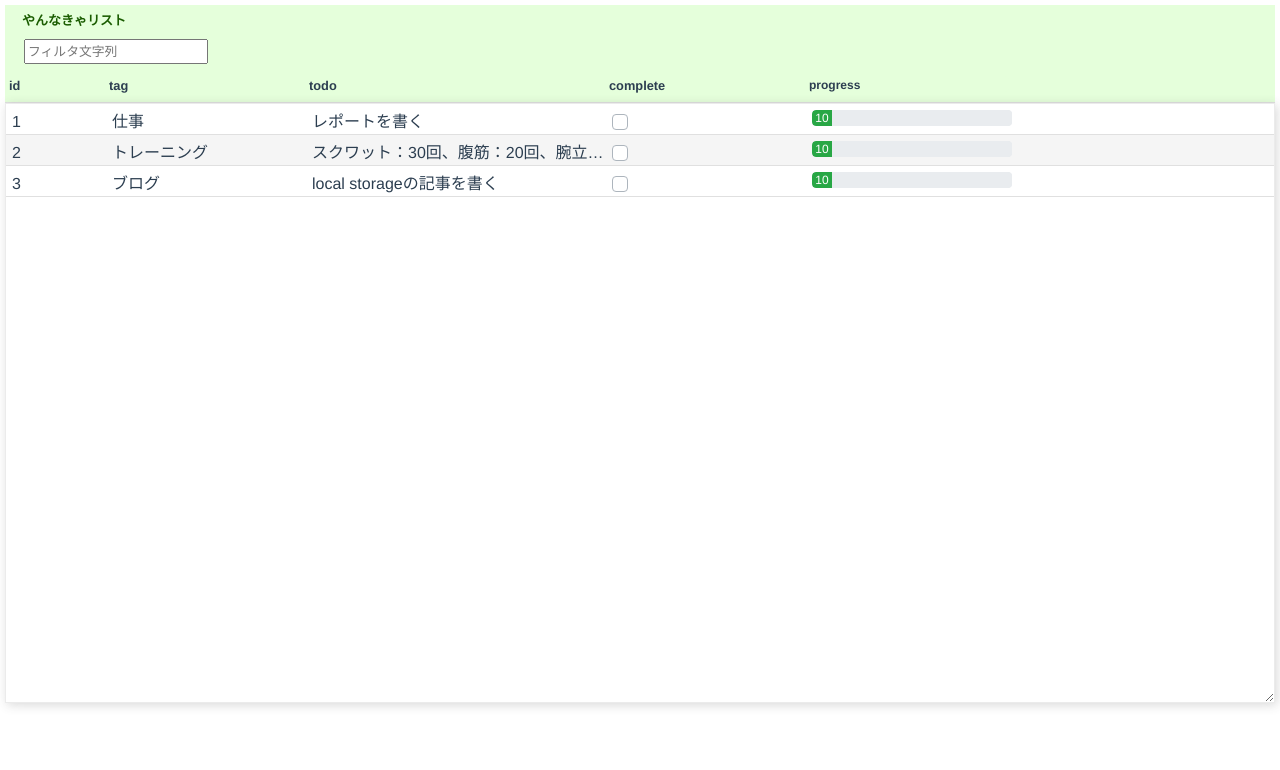
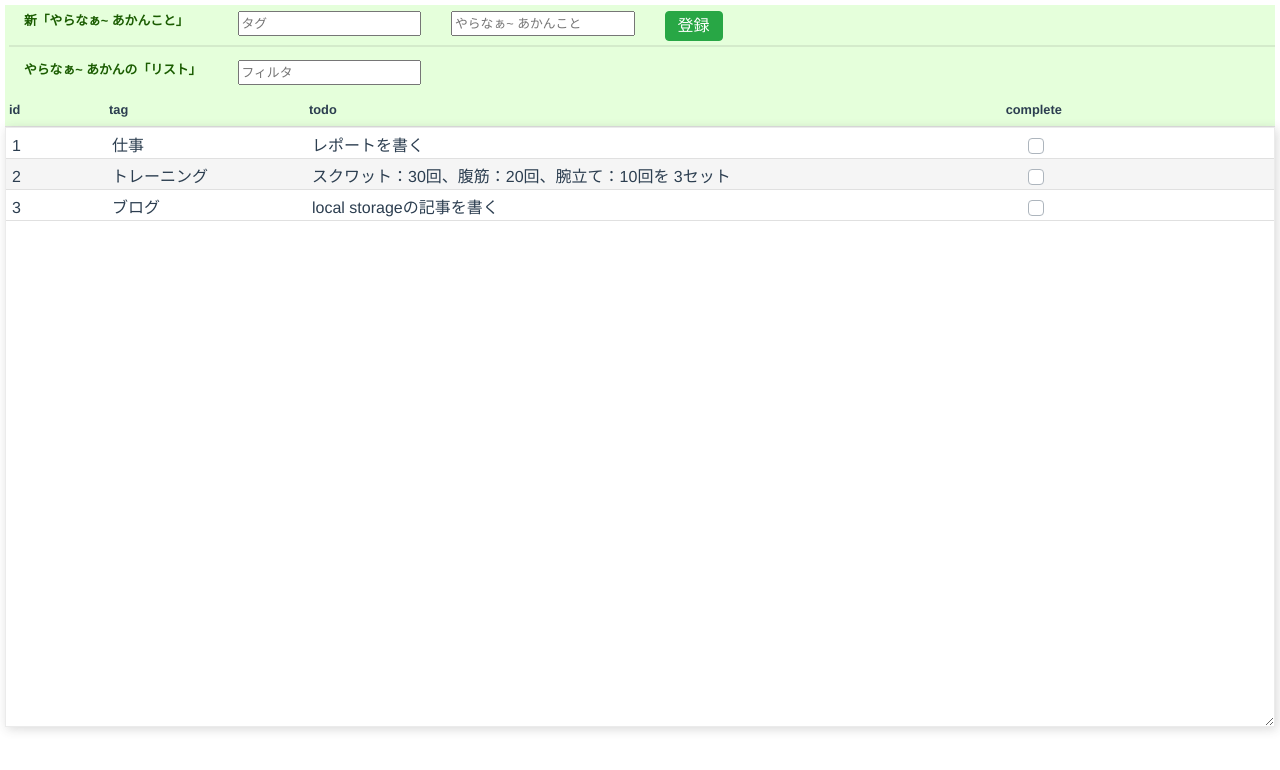
Before and after one commit to Shikataramuno/vue-ts-localStorageDB, a Vue app: page / in a window 1280 px wide. Shown: the top 770 px of the page. Built offline with nearby package versions, Linux system fonts and the light colour scheme.

Commit message:
新規Todoの登録フォーム追加

```diff
--- a/src/components/TodoList.vue
+++ b/src/components/TodoList.vue
@@ -2,16 +2,37 @@
   <div class="container-fluid">
     <!-- #### PC用 #### -->
     <div class="pc table-row header">
-      <b-row>
-        <label class="title" >やんなきゃリスト </label>
+      <b-row class="edit-box">
+        <b-col cols="2">
+          <label class="title" >新「やらなぁ~ あかんこと」 </label>
+        </b-col>
+        <b-col cols="2">
+          <form id="tag">
+            <input type="text" class="edit-tag" v-model="tag" placeholder="タグ">
+          </form>
+        </b-col>
+        <b-col cols="2">
+          <form id="todo">
+            <input type="text" class="edit-todo" v-model="todo" placeholder="やらなぁ~ あかんこと">
+          </form>
+        </b-col>
+        <b-col cols="2">
+          <b-button class="control-button add" variant="success" @click="addTodo">登録</b-button>
+        </b-col>
+        <b-col cols="4">
+        </b-col>
       </b-row>
+      <div class="sepalator"></div>
       <b-row class='query-box'>
         <b-col cols="2">
+          <label class="title" >やらなぁ~ あかんの「リスト」 </label>
+        </b-col>
+        <b-col cols="2">
           <form id="search">
-            <input name="query" class="filter" v-model="searchQuery" placeholder="フィルタ文字列">
+            <input type="text" class="filter" v-model="searchQuery" placeholder="フィルタ">
           </form>
         </b-col>
-        <b-col cols="10">
+        <b-col cols="8">
         </b-col>
       </b-row>
       <div class="wrapper attributes header">
@@ -57,7 +78,6 @@
                 v-model="entry.complete"
                 @change="completed(entry)">
               </b-form-checkbox>
-              <b-progress class="mb-3" v-else-if="val==='progress'" :max="max" :value="entry.progress" show-value variant="success"/>
               <span v-else>{{entry[val]}}</span>
             </div>
           </div>
@@ -81,12 +101,14 @@ export default class TodoList extends Vue {
   sortKey: string = 'キー';
   todos: Todo[] = [];
   max: number = 100;
-  columns: string[] = ['id', 'tag', 'todo', 'complete', 'progress'];
+  columns: string[] = ['id', 'tag', 'todo', 'complete'];
   sortOrders: SortOrders = new SortOrders();
   selectedId: number = -1;
   styleForSelectedRow: object = {'background-color': '#C0C0C0'};
   styleForNonSelectedEvenRow: object = {'background-color': '#FFFFFF'};
   styleForNonSelectedOddRow: object = {'background-color': '#F5F5F5'};
+  tag: string = '';
+  todo: string = '';
 
   // computed
   get Todos(): Todo[] {
@@ -121,6 +143,9 @@ export default class TodoList extends Vue {
   }
   edit(id: number): void {
     this.selectedId = id;
+  }
+  addTodo(): void {
+    console.log('addTag tag: ' + this.tag + ', todo : ' + this.todo);
   }
 
   completed(todo: Todo): void {
@@ -164,16 +189,21 @@ export default class TodoList extends Vue {
 .row {
   margin-left: 0px;
 }
+.control-button {
+  float: left;
+  line-height: 1em;
+  margin-bottom: 4px;
+}
 .title {
-  font-size: small;
+  float: left;
   color:  rgb(26, 92, 0);
-  margin-left: 1em;
 }
-.filter {
+.filter, .edit-tag, .edit-todo {
   width: 100%;
+  margin-bottom: auto;
 }
 .query-box {
-  margin-bottom: 1em
+  margin-top: 1em;
 }
 .wrapper {
   display: flex;
@@ -187,6 +217,7 @@ export default class TodoList extends Vue {
 }
 .wrapper.attributes.header {
   height: 20px;
+  margin-top: 1em;
 }
 
 .data-field {
@@ -199,7 +230,8 @@ export default class TodoList extends Vue {
   box-shadow: 2px 2px 10px rgba(63, 63, 63, 0.2);
 }
 .sepalator {
-  height: 10px;
+  height: 1px;
+  border:rgba(63, 63, 63, 0.1) solid 1px;
 }
 .detail-field {
   height: 100px;
@@ -232,7 +264,7 @@ export default class TodoList extends Vue {
 }
 .complete {
   width: 200px;
-  text-align: left;
+  text-align: center;
 }
 .header.progress {
   background-color: rgb(229, 255, 219);
@@ -248,7 +280,7 @@ export default class TodoList extends Vue {
   text-align: left;
 }
 .todo {
-  width: 300px;
+  width: 50%;
   overflow: hidden;
   white-space: nowrap;
   text-overflow: ellipsis;
--- a/src/models/Todo.ts
+++ b/src/models/Todo.ts
@@ -3,19 +3,16 @@ export default class Todo {
   tag: string = '';
   todo: string = '';
   complete: boolean = false;
-  progress: number = 0;
 
   constructor(
     id: number,
     tag: string,
     todo: string,
-    complete: boolean,
-    progress: number) {
+    complete: boolean) {
       this.id = id;
       this.tag = tag;
       this.todo = todo;
       this.complete = complete;
-      this.progress = progress;
   }
 
   isIncluded(str: string): boolean {
--- a/src/models/Todos.ts
+++ b/src/models/Todos.ts
@@ -24,14 +24,14 @@ export default class Todos {
     if ('Todos' in localStorage) {
       const objs: Todo[] = JSON.parse(localStorage.getItem('Todos') as string) as Todo[];
       objs.forEach((obj: Todo) => {
-        const todo: Todo = new Todo(obj.id, obj.tag, obj.todo, obj.complete, obj.progress);
+        const todo: Todo = new Todo(obj.id, obj.tag, obj.todo, obj.complete);
         this.todos.push(todo);
       });
     } else {
       this.todos = [
-        new Todo(1, '仕事', 'レポートを書く', false, 10),
-        new Todo(2, 'トレーニング', 'スクワット：30回、腹筋：20回、腕立て：10回を 3セット', false, 10),
-        new Todo(3, 'ブログ', 'local storageの記事を書く', false, 10),
+        new Todo(1, '仕事', 'レポートを書く', false),
+        new Todo(2, 'トレーニング', 'スクワット：30回、腹筋：20回、腕立て：10回を 3セット', false),
+        new Todo(3, 'ブログ', 'local storageの記事を書く', false),
       ];
       localStorage.setItem('Todos', JSON.stringify(this.todos));
     }
```
